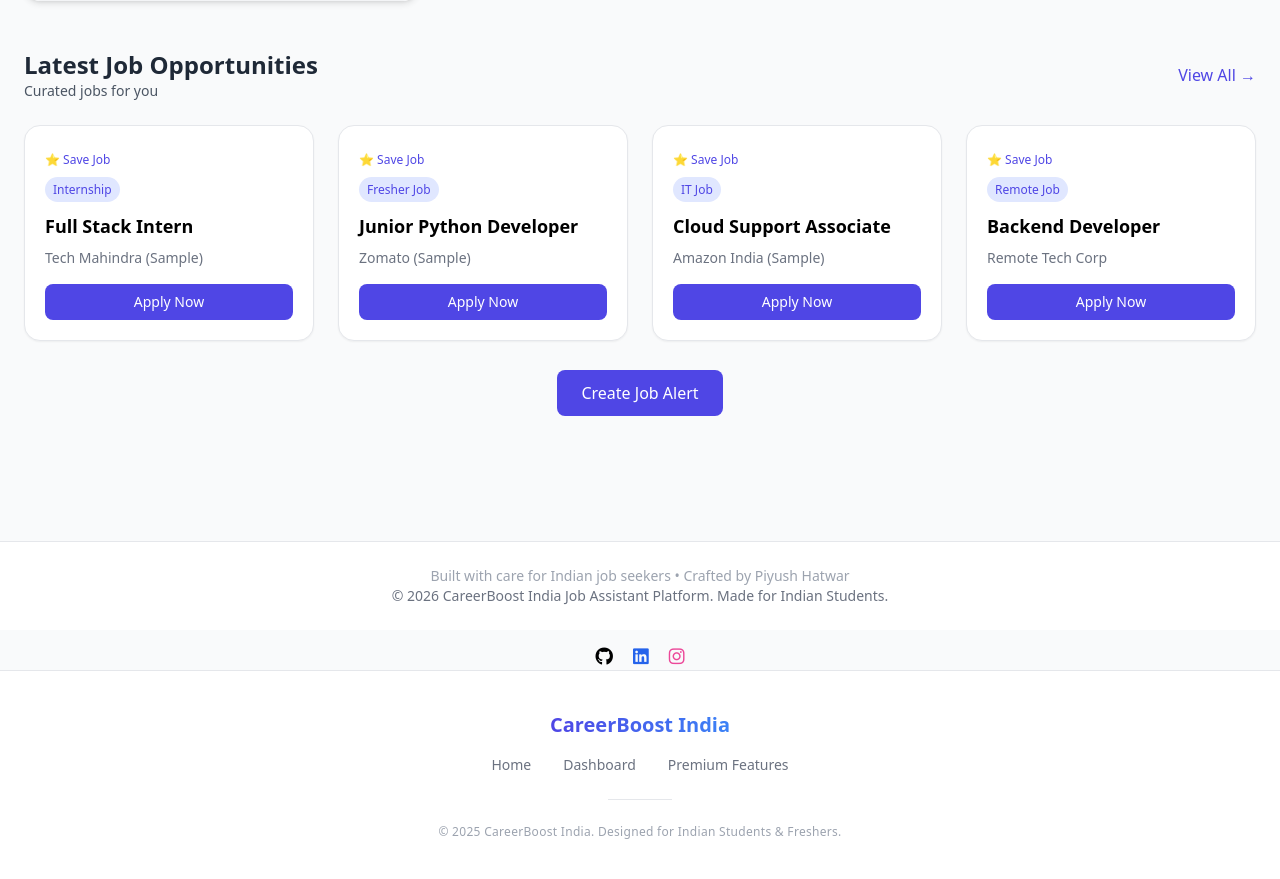
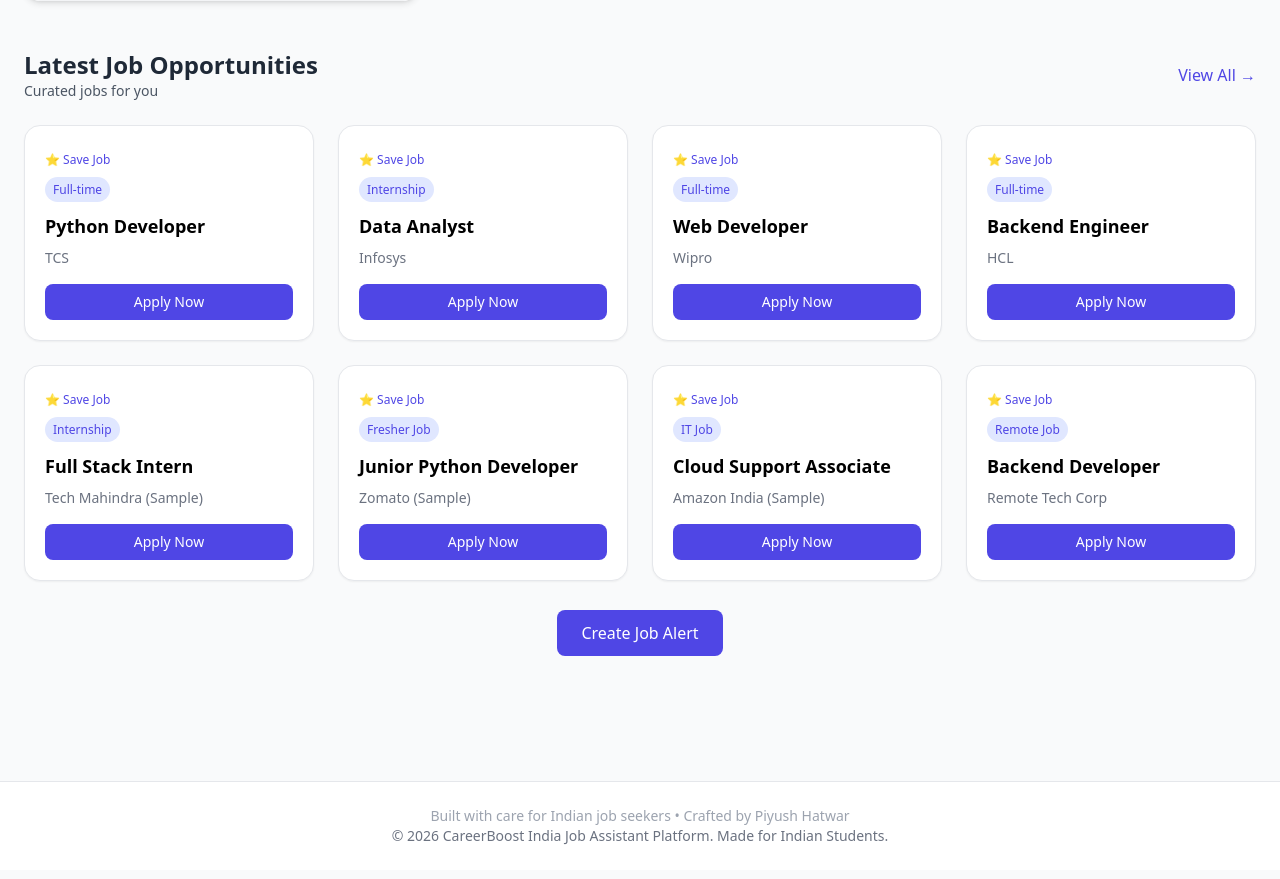
Before and after one commit to student-piyush25/job-assistant-pro, a Flask app: page /dashboard in a window 1280 px wide. Shown: the part 683-1562 px from the top of the page. Before the commit the page ends 1522 px from the top, so only its background shows below. Run offline with Flask 3, Linux system fonts and the light colour scheme; the visitor is signed in with stand-in values (Sample User, id 1); data that the repository does not hold is empty; some libraries are stand-ins or nearby versions.

Commit message:
Added recommended jobs system + smart matching + save job feature

```diff
--- a/routes/dashboard.py
+++ b/routes/dashboard.py
@@ -2,7 +2,7 @@ from extensions import db
 from models import SavedJob
 from flask import request, redirect, url_for, Blueprint, render_template
 from flask_login import login_required, current_user
-
+from models import Resume
 # Define the blueprint for main application navigation
 main_bp = Blueprint('main', __name__)
 dashboard_bp = Blueprint('dashboard', __name__)
@@ -17,13 +17,13 @@ def index():
 @main_bp.route('/dashboard')
 @login_required
 def dashboard():
-    """
-    User dashboard accessible only after login.
-    Displays categorized sample jobs for Indian job seekers.
-    """
-    # Sample job data for Phase-1 (Production-ready placeholder)
-    # In a real app, these could eventually come from a database or API
+
     jobs = [
+        {"title": "Python Developer", "company": "TCS", "link": "#", "type": "Full-time", "deadline": "Apply Soon"},
+        {"title": "Data Analyst", "company": "Infosys", "link": "#", "type": "Internship", "deadline": "Apply Soon"},
+        {"title": "Web Developer", "company": "Wipro", "link": "#", "type": "Full-time", "deadline": "Apply Soon"},
+        {"title": "Backend Engineer", "company": "HCL", "link": "#", "type": "Full-time", "deadline": "Apply Soon"},
+
         {
             'title': 'Full Stack Intern',
             'company': 'Tech Mahindra (Sample)',
@@ -54,11 +54,36 @@ def dashboard():
         }
     ]
 
-    # Pass the user's name and the job list to the template
+    recommended_jobs = []
+
+    resume = Resume.query.filter_by(user_id=current_user.id)\
+        .order_by(Resume.id.desc()).first()
+
+    if resume and resume.skills:
+        user_skills = [skill.strip().lower() for skill in resume.skills.split(',')]
+
+        scored_jobs = []
+
+        for job in jobs:
+            score = 0
+            title = job['title'].lower()
+
+            for skill in user_skills:
+                if skill in title:
+                    score += 1
+
+            if score > 0:
+                scored_jobs.append((job, score))
+
+        scored_jobs.sort(key=lambda x: x[1], reverse=True)
+
+        recommended_jobs = [job for job, score in scored_jobs[:4]]
+
     return render_template(
         'dashboard.html',
         name=current_user.name,
         jobs=jobs,
+        recommended_jobs=recommended_jobs,
         is_premium=getattr(current_user, "is_premium", False)
     )
 
--- a/templates/dashboard.html
+++ b/templates/dashboard.html
@@ -139,6 +139,47 @@
                 <a href="#" class="text-indigo-600 font-medium hover:text-indigo-700">View All →</a>
             </div>
 
+
+            {% if recommended_jobs %}
+<div class="mb-12">
+
+    <h3 class="text-2xl font-bold text-green-700 mb-2">
+        🎯 Recommended For You
+    </h3>
+    <p class="text-gray-600 text-sm mb-6">
+        Based on your resume skills
+    </p>
+
+    <div class="grid grid-cols-1 sm:grid-cols-2 lg:grid-cols-4 gap-6">
+
+        {% for job in recommended_jobs %}
+
+        <div class="bg-green-100 border border-green-200 rounded-2xl p-5 shadow-sm">
+
+            <span class="text-xs bg-green-100 text-green-700 px-2 py-1 rounded-full">
+                Recommended
+            </span>
+
+            <h4 class="text-lg font-semibold mt-3 mb-2">{{ job.title }}</h4>
+
+            <p class="text-sm text-gray-500 mb-4">{{ job.company }}</p>
+
+            <a href="{{ job.link }}" target="_blank"
+                class="block text-center bg-green-600 text-white py-2 rounded-lg text-sm hover:bg-green-700">
+                Apply Now
+            </a>
+
+        </div>
+
+        {% endfor %}
+
+    </div>
+
+</div>
+{% endif %}
+
+
+
             <!-- PERFECT GRID -->
             <div class="grid grid-cols-1 sm:grid-cols-2 lg:grid-cols-4 gap-6">
 
```
